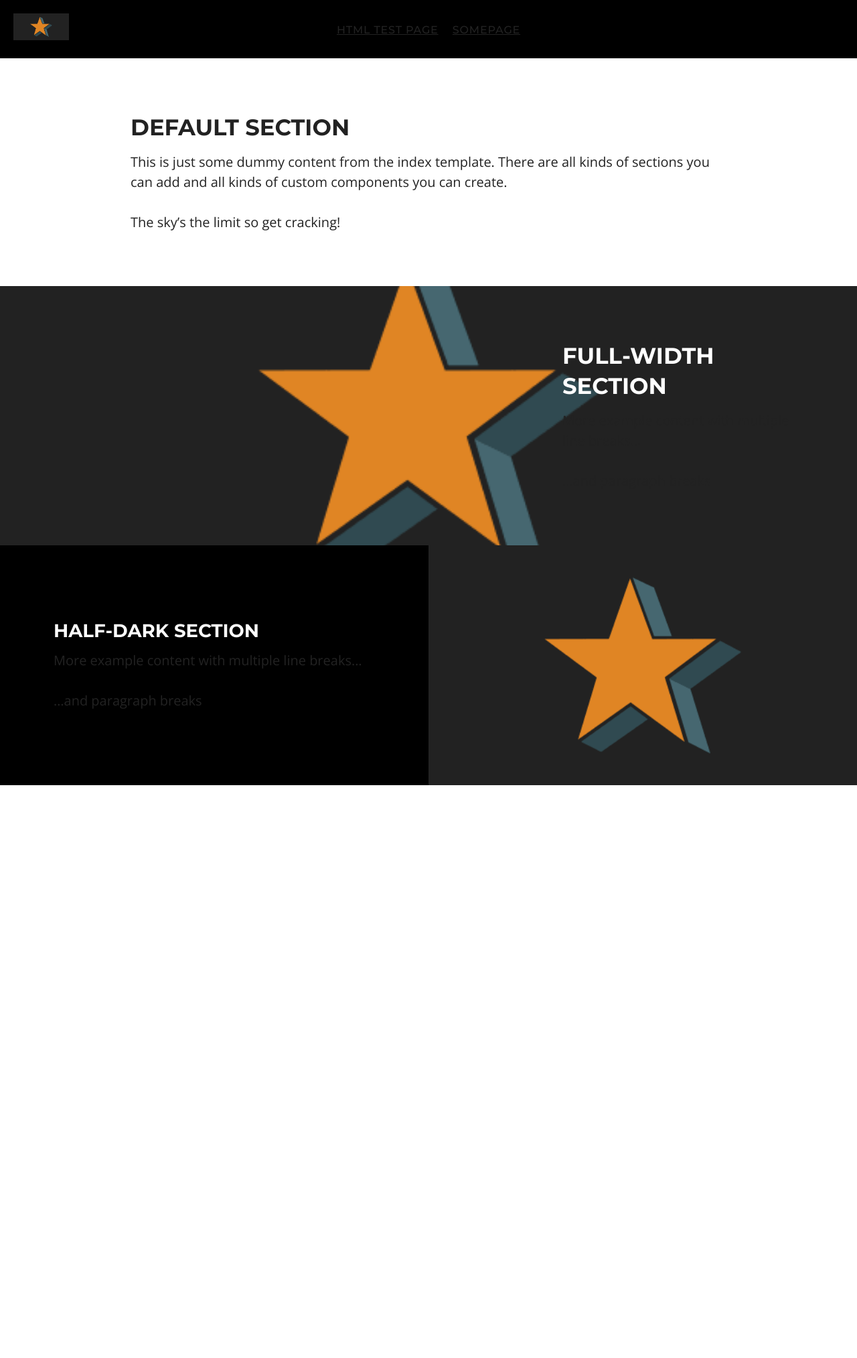
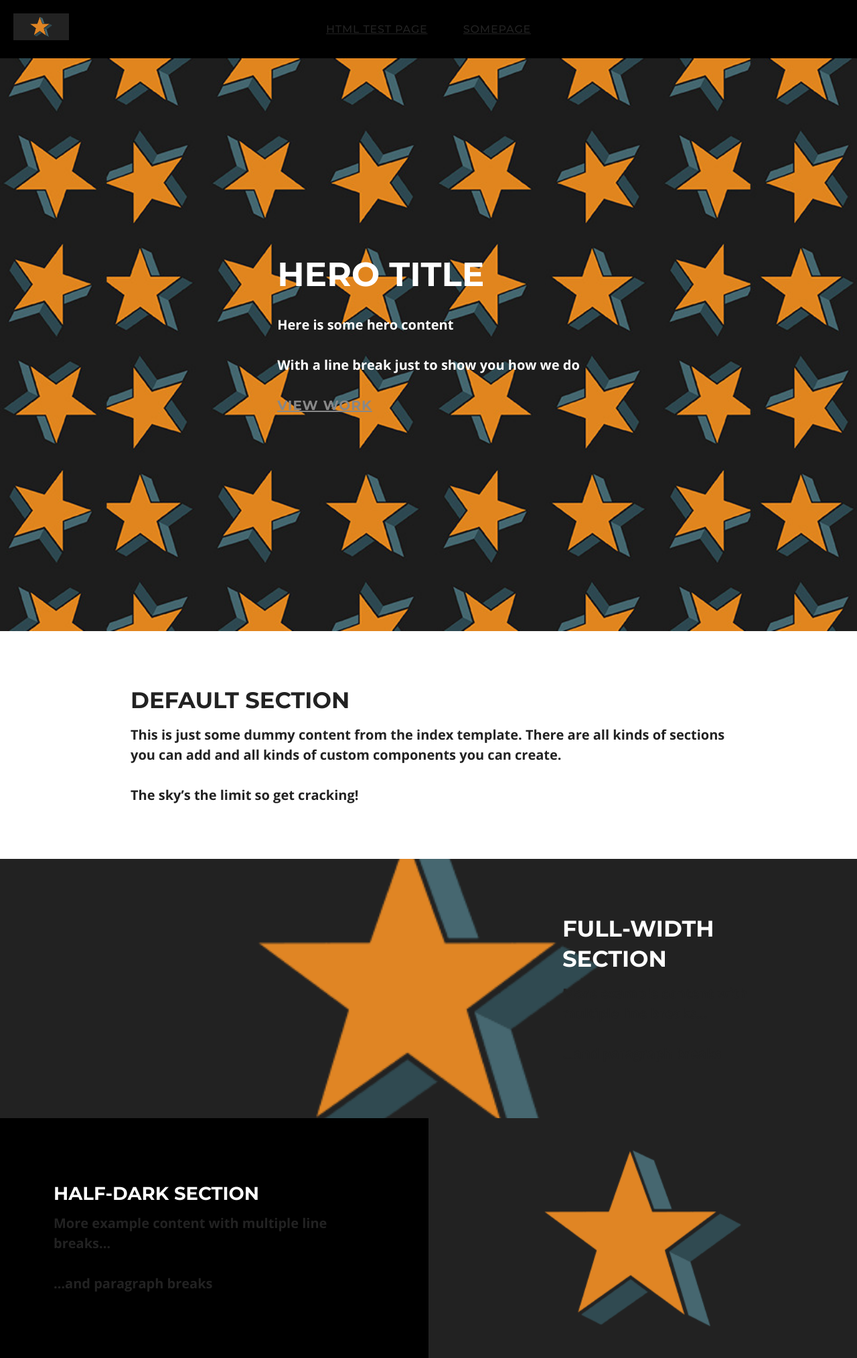
Before and after one commit to jerturowetz/jekyll-gutenberg-html5, a Jekyll site: the page built from src/index.md, in a window 1280 px wide. Shown: the whole page at 67% size. Built offline with Jekyll 4.4.1, drawn with Linux system fonts in a browser that asks for light colours; before the commit the page ends 1172 px from its top, so only the background shows below that.

Commit message:
adjust sass defaults

```diff
--- a/src/_includes/hero.html
+++ b/src/_includes/hero.html
@@ -1,7 +1,9 @@
 <div class="hero" style="background-image: url('{{ hero.image | prepend: 'img/' | absolute_url }}');">
-    <h1 class="hero__title">{{ hero.title }}</h1>
-    {% if hero.content %}
-        {{ hero.content | markdownify }}
-    {% endif %}
-    <p class="hero__cta"><a href="{{ hero.url }}">View work</a></p>
+    <div class="hero__content-wrap">
+        <h1 class="hero__title">{{ hero.title }}</h1>
+        {% if hero.content %}
+            {{ hero.content | markdownify }}
+        {% endif %}
+        <p class="hero__cta"><a href="{{ hero.url }}">View work</a></p>
+    </div>
 </div>
--- a/src/_sass/base/_variables.scss
+++ b/src/_sass/base/_variables.scss
@@ -3,6 +3,7 @@
 // Theme / Fonts
 $font-body: 'Open Sans', 'Helvetica', sans-serif;
 $font-headings: 'Montserrat', 'Helvetica Neue', sans-serif;
+$font-menu: $font-headings;
 
 // Paragraph indenting
 $paragraph-indent: false; // [ true / false ]
@@ -10,10 +11,13 @@ $paragraph-indent: false; // [ true / false ]
 // Base sizes
 $base-font-size: 112.5 !default; // 100 !default; // In %. Also used for mobile. Number only, no units.
 $base-font-size-desktop: 125 !default; // 112.5 !default; In %. Used to calculate the desktop font size. Number only, no units.
+$base-font-weight: 600;
 $line-height: 1.5 !default; // 1.625 !default;
 $line-height-desktop: 1.5 !default; // 1.7 !default;
 $max-width: 35 !default; // Number only, no units. Gets converted to REMs and pixels.
-$small-devices: 450px;
+$small-devices: 900px;
+$menu-item-font-size: 0.8rem;
+$menu-item-padding: 0.8rem;
 
 // Modular Scale
 $modular-scale: (
--- a/src/_sass/theme/_hero.scss
+++ b/src/_sass/theme/_hero.scss
@@ -1,35 +1,40 @@
 .hero {
+    width: 100%;
+    min-height: 95vh;
+
     display: flex;
     flex-flow: row nowrap;
     justify-content: space-between;
     align-items: center;
     align-content: center;
-    min-height: 95vh;
 
     background-size: cover;
     background-repeat: no-repeat;
     background-position: center center;
     background-color: black;
 
-    &__title {
+    &__content-wrap {
+
+        max-width: #{ $max-width * 1.5 + 'rem'};
+        margin: 0 auto;
+
+        .hero__title {
             color: white;
             text-transform: uppercase;
             margin-top: 0;
         }
 
         p {
-        text-align: left;
-        max-width: #{ $max-width * 1.5 + 'rem'};
             color: white;
         }
 
-    &__cta {
+        .hero__cta {
             font-family: $font-headings;
-        font-weight: 700;
-        display: block;
             text-transform: uppercase;
             text-decoration: none;
             letter-spacing: 0.05em;
         }
 
     }
+
+}
--- a/src/_sass/theme/_main-menu.scss
+++ b/src/_sass/theme/_main-menu.scss
@@ -23,6 +23,7 @@
 }
 
 .main-menu {
+    max-width: #{ $max-width * 1.5 + 'rem'};
     flex: 2;
     margin: 0;
     padding: 0;
@@ -30,8 +31,8 @@
 
     &__item {
         display: inline-block;
-        font-family: $font-headings;
-        font-size: 0.8em;
+        font: #{$menu-item-font-size/1} $font-menu;
+        padding: $menu-item-padding;
         font-weight: 400;
         text-transform: uppercase;
         letter-spacing: 0.05em;
--- a/src/_sass/typography/_base.scss
+++ b/src/_sass/typography/_base.scss
@@ -13,6 +13,7 @@ html {
     box-sizing: border-box;
     font-size: #{$base + 'px'};
     font-size: #{$base-font-size + '%'};
+    font-weight: $base-font-weight;
     font-family: $font-body;
     color: $color-font-body;
     -ms-text-size-adjust: 100%;
--- a/src/index.md
+++ b/src/index.md
@@ -3,6 +3,14 @@ layout: default
 image: og-image.jpg
 title: SomePage
 description: SomePage Description
+
+hero:
+  title: Hero title
+  image: og-image.jpg
+  content: |
+    Here is some hero content
+
+    With a line break just to show you how we do
 
 sections:
 
```
Lines whose indentation alone changed are shown as unchanged.
